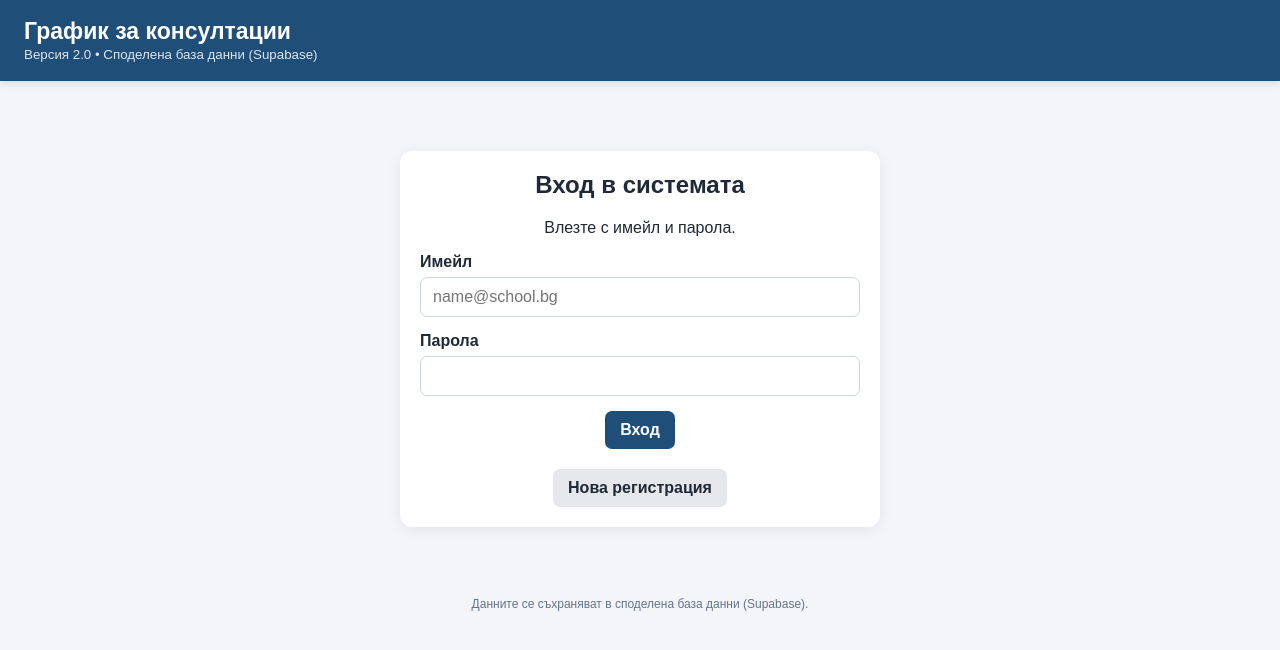
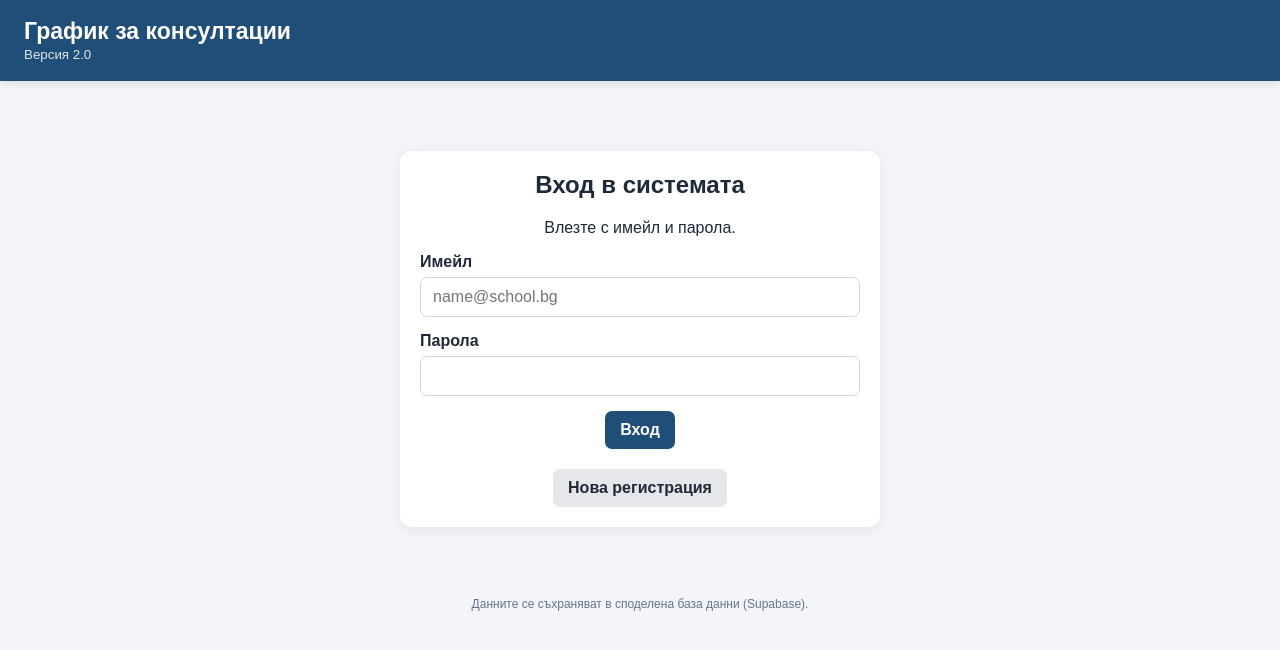
Before and after one commit to DalowS/konsultacii-project, a website: page index.html in a window 1280 px wide. Drawn offline with nearby package versions, Linux system fonts and the light colour scheme.

Commit message:
Update index.html

```diff
--- a/index.html
+++ b/index.html
@@ -14,7 +14,7 @@
     <div class="header-inner">
         <div>
             <h1>График за консултации</h1>
-            <small>Версия 2.0 • Споделена база данни (Supabase)</small>
+            <small>Версия 2.0 </small>
         </div>
         <div id="headerUser"></div>
     </div>
```
